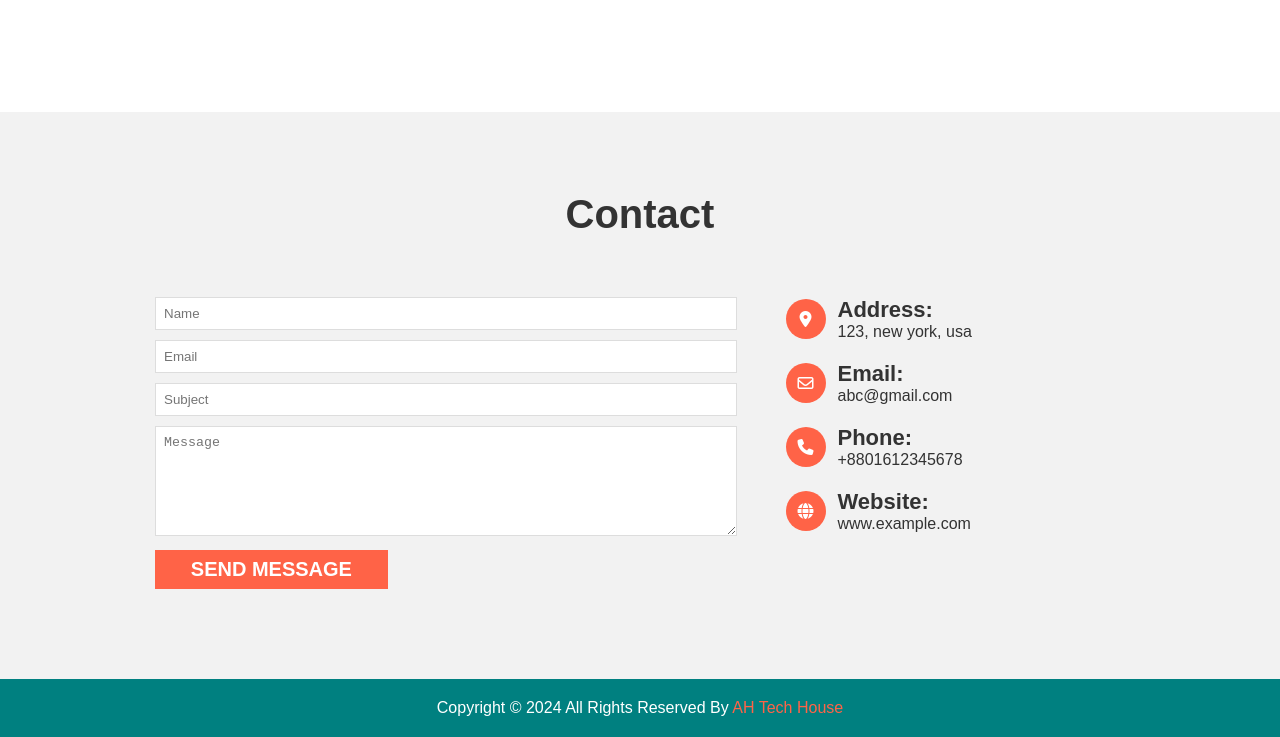
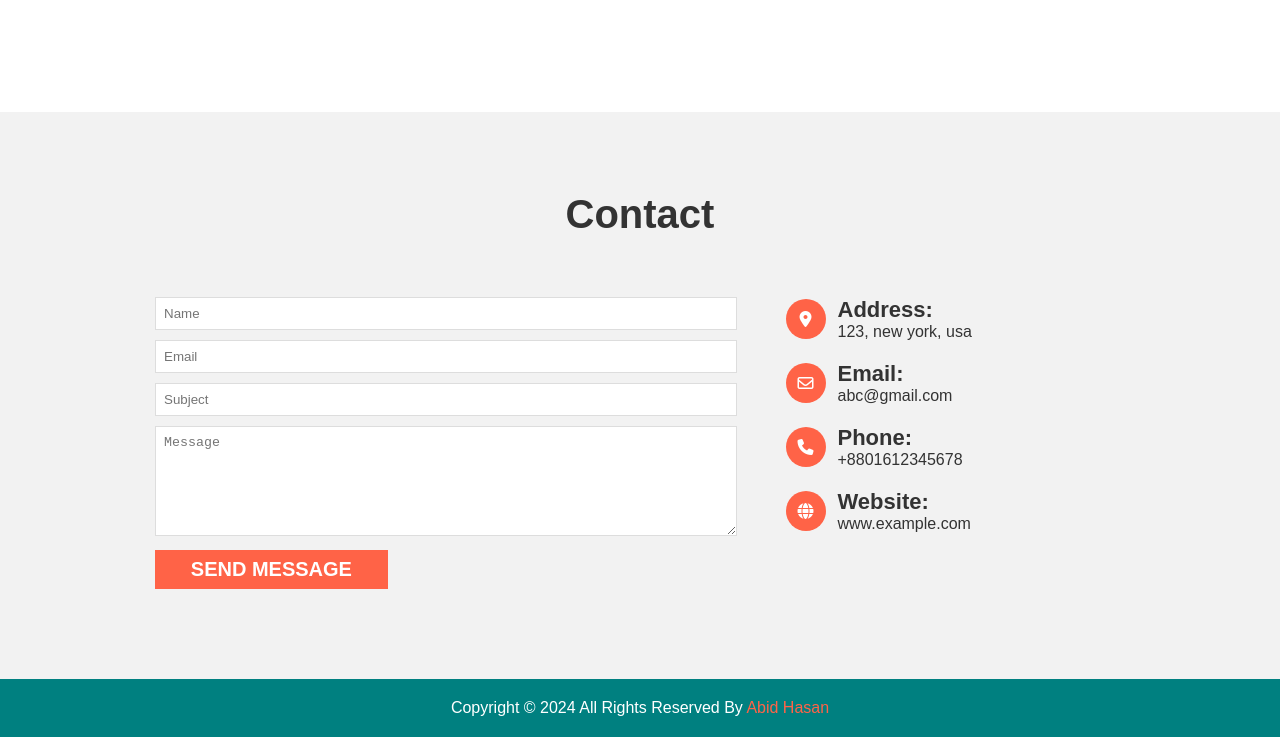
Before and after one commit to abidhasandm/Flexbox-Project-Starter, a plain HTML site: page index.html in a window 1280 px wide. Shown: the part 2280-3017 px from the top of the page. Drawn offline with nearby package versions, Linux system fonts and the light colour scheme.

Commit message:
Update Credit of Creator index.html

```diff
--- a/index.html
+++ b/index.html
@@ -177,7 +177,7 @@
 
     <footer class="footer-area">
         <div class="container">
-            <p>Copyright &copy; 2024 All Rights Reserved by <span class="website"><a href="https://ahtechhouse.com">AH Tech House</a></span></a></p>
+            <p>Copyright &copy; 2024 All Rights Reserved by <span class="website"><a href="https://abidhasandm.com">Abid Hasan</a></span></a></p>
         </div>
     </footer>
 
```
